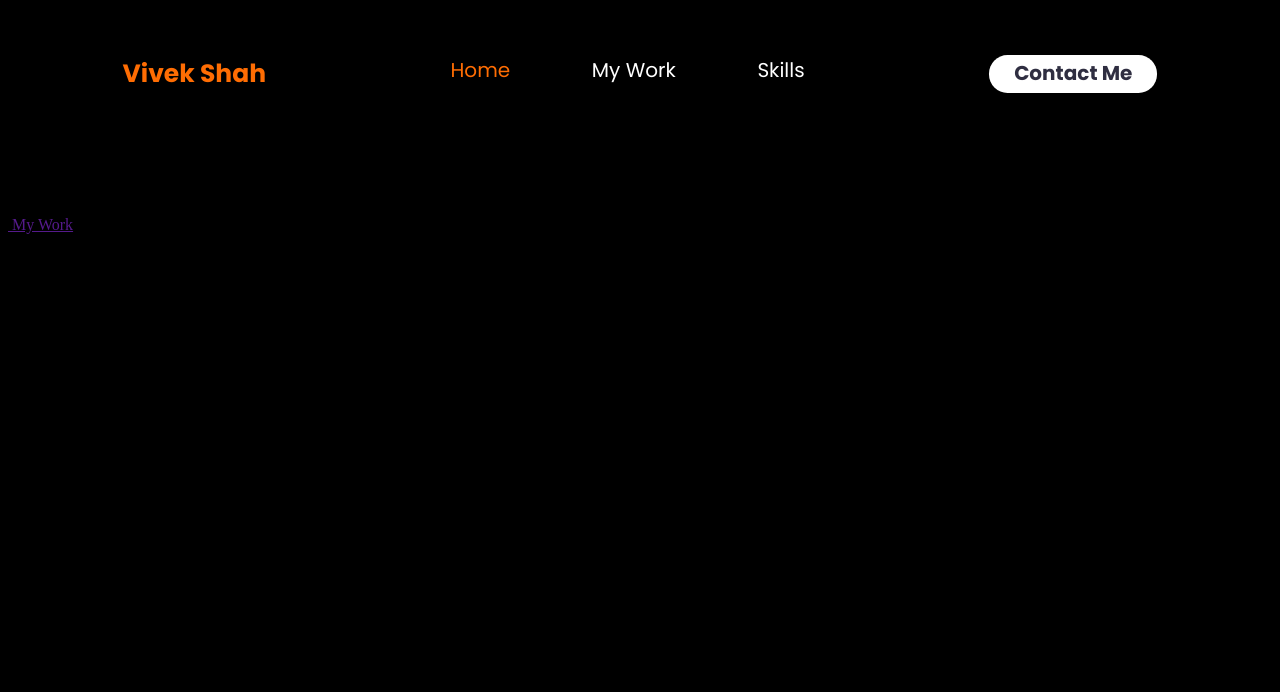
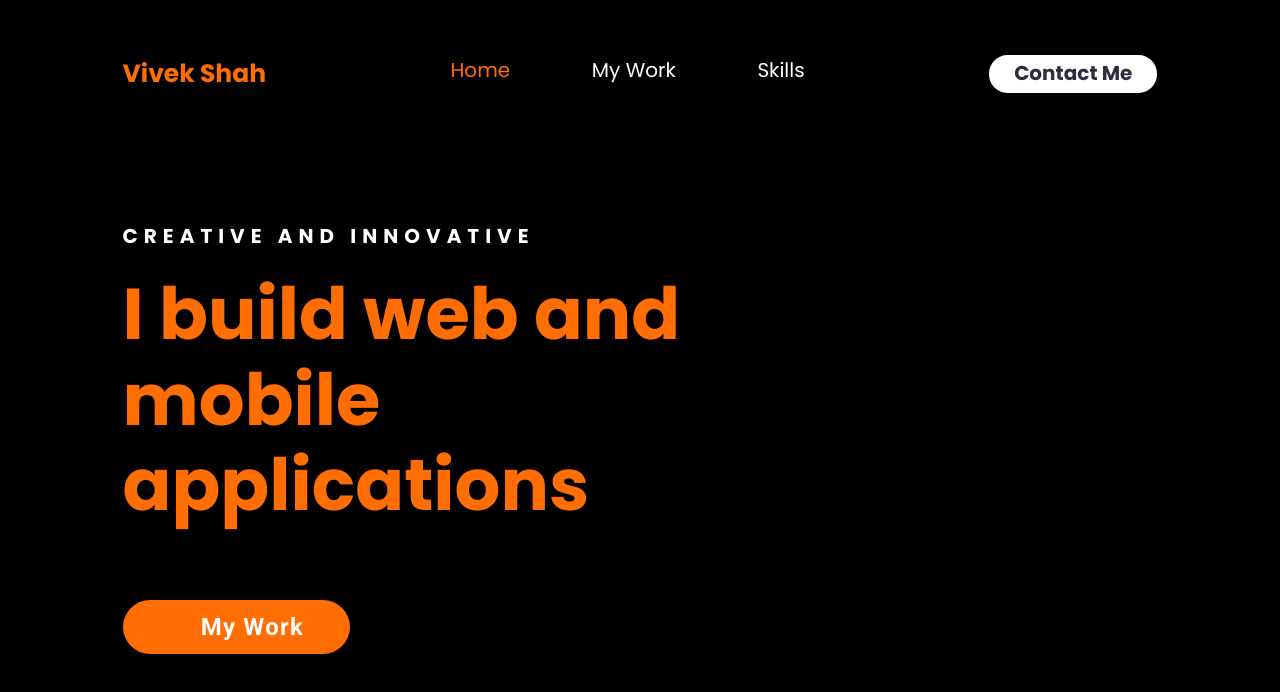
Before and after one commit to vivekshahcodes/portfolio-website, a plain HTML site: page index.html in a window 1280 px wide. Drawn offline with Linux system fonts and the light colour scheme.

Commit message:
Add main body (css)

```diff
--- a/styles.css
+++ b/styles.css
@@ -1,19 +1,21 @@
 body {
     background-color: black;
+    color: #FFFFFF;
+    font-family: Poppins;
+    max-width: 1440px;
+}
+
+a{
+    text-decoration: none;
+    color: #FFFFFF;
 }
 
 nav {
     font-size: 20px;
-    font-family: Poppins;
     display: flex;
     justify-content: space-between;
     max-width: 81.875%;
     margin: 55px auto;
-}
-
-nav a{
-    text-decoration: none;
-    color: #FFFFFF;
 }
 
 nav ul, li {
@@ -47,9 +49,60 @@ nav #contactme {
     padding: 3px 25px;
 }
 
+.main {
+    display: flex;
+    flex-direction: row;
+    justify-content: space-between;
+    max-width: 81.875%;
+    margin: 108px auto;
+}
+
+.main #tagline {
+    font-weight: bold;
+    text-transform: uppercase;
+    font-size: 20px;
+    letter-spacing: 0.3em;
+}
+
+.main #desc {
+    font-weight: bold;
+    font-size: 72px;
+    line-height: 119.5%;
+    color: #FF6D03;
+    max-width: 671px;
+    flex-wrap: wrap;
+    margin-top: 14px;
+}
+
+.main #mvector {
+    margin-top: 22px;
+}
+
+.main a {
+    background: #FF6D03;
+    border-radius: 50px;
+    padding: 13px;
+    display: flex;
+    max-width: 201px;
+    max-height: 63px;
+    font-size: 24px;
+    justify-content: space-evenly;
+    align-items: center;
+}
+
+.main a span {
+    font-family: Roboto;
+    font-weight: bold;
+    letter-spacing: 0.05em;
+}
+
 @media (max-width: 768px) {
     nav, nav ul {
         flex-direction: column;
         align-items: center;
     }
+
+    .main {
+        flex-direction: column;
+    }
 }
```
